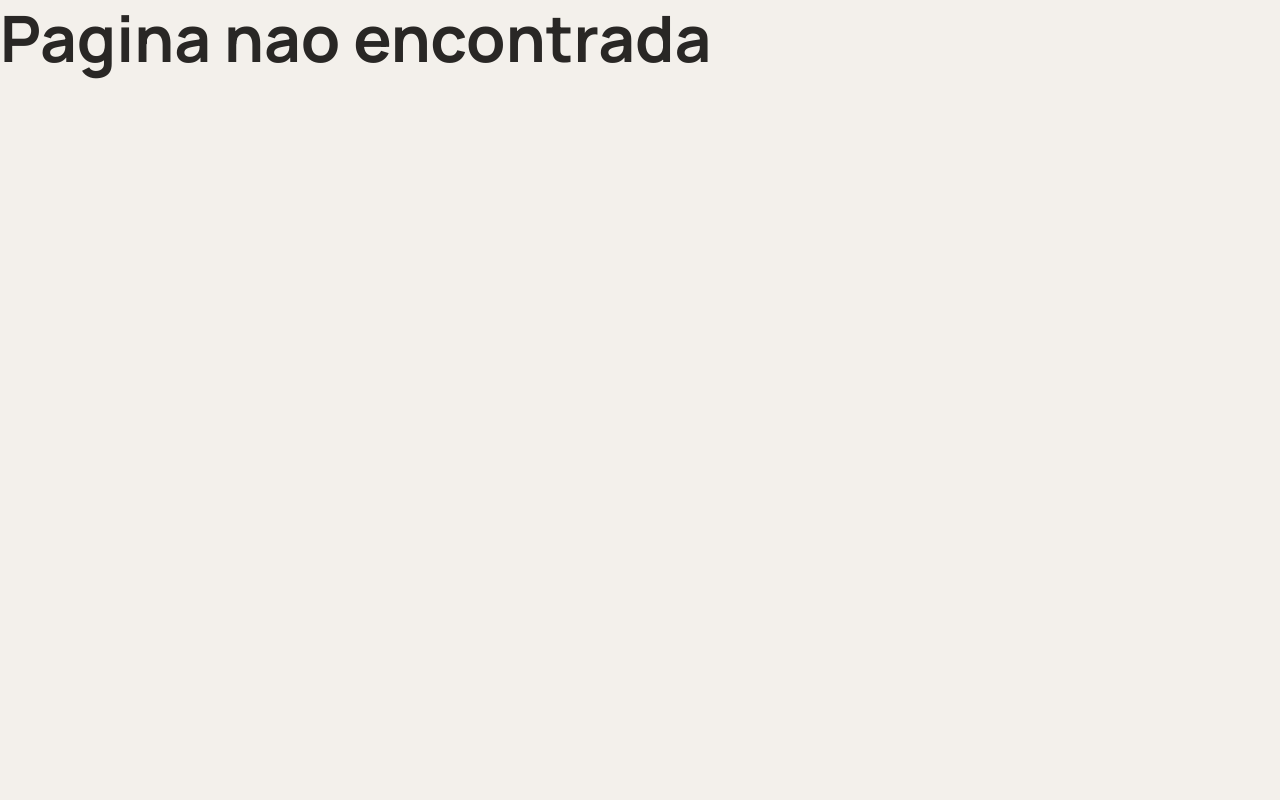
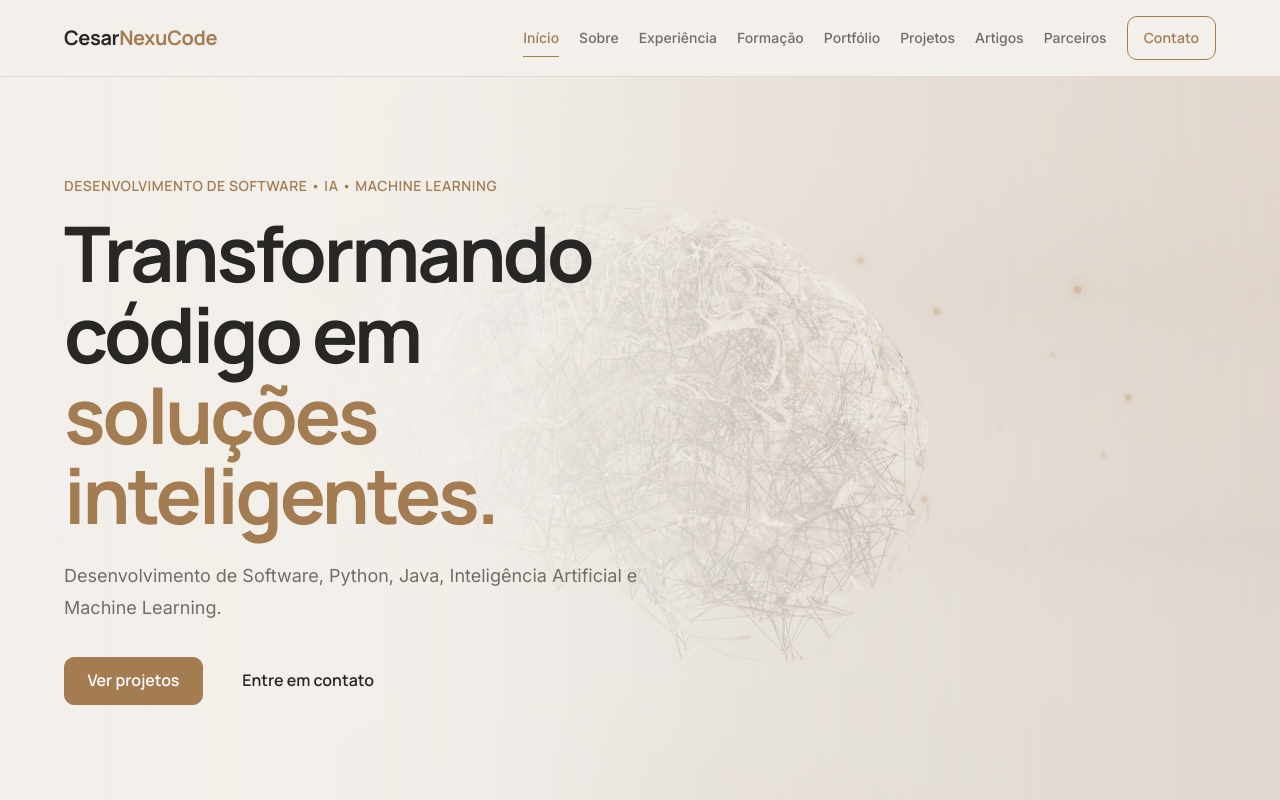
Before and after one commit to Cesarleitor/CesarNexuCode, a React app in the folder frontend/: page /CesarNexuCode/ in a window 1280 px wide. Shown: the top 800 px of the page. Built offline with nearby package versions, Linux system fonts and the light colour scheme; the HTML template or start-up script is replaced by a standard one.

Commit message:
fix: ajustar rotas para GitHub Pages

```diff
--- a/frontend/src/App.jsx
+++ b/frontend/src/App.jsx
@@ -4,7 +4,7 @@ import './App.css'
 
 function App() {
   return (
-    <BrowserRouter>
+    <BrowserRouter basename="/CesarNexuCode">
       <AppRoutes />
     </BrowserRouter>
   )
--- a/frontend/src/pages/Home/Home.jsx
+++ b/frontend/src/pages/Home/Home.jsx
@@ -1,3 +1,4 @@
+import { Link } from 'react-router-dom'
 import './Home.css'
 import banner01 from '../../assets/banner01.jpg'
 
@@ -46,19 +47,19 @@ function Home() {
           </p>
 
           <div className="hero__actions">
-            <a
-              href="/projetos"
+            <Link
+              to="/projetos"
               className="button button-primary"
             >
               Ver projetos
-            </a>
+            </Link>
 
-            <a
-              href="/contato"
+            <Link
+              to="/contato"
               className="button button-secondary"
             >
               Entre em contato
-            </a>
+            </Link>
           </div>
 
         </div>
```
